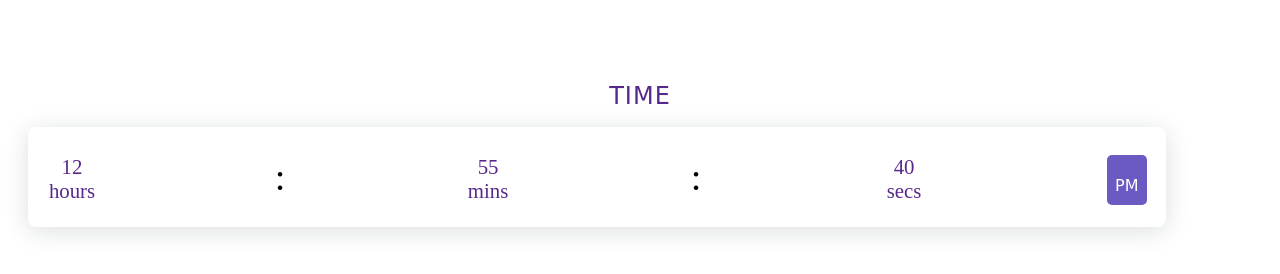
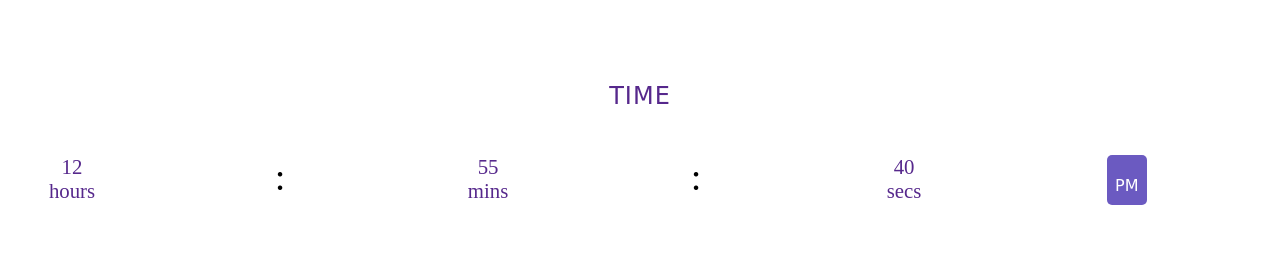
Before and after one commit to Abhijith808/My_Website, a plain HTML site: page clock.html in a window 1280 px wide. Drawn offline with Linux system fonts and the light colour scheme.

Commit message:
Update clock.html

```diff
--- a/clock.html
+++ b/clock.html
@@ -129,10 +129,6 @@
   position: relative;
   top: 5px;
 }
-.work__img {
-  box-shadow: 0px 4px 25px rgba(14, 36, 49, 0.15);
-  border-radius: .5rem;
-  overflow: hidden;
 }
 </style>
    <div class="row">
```
